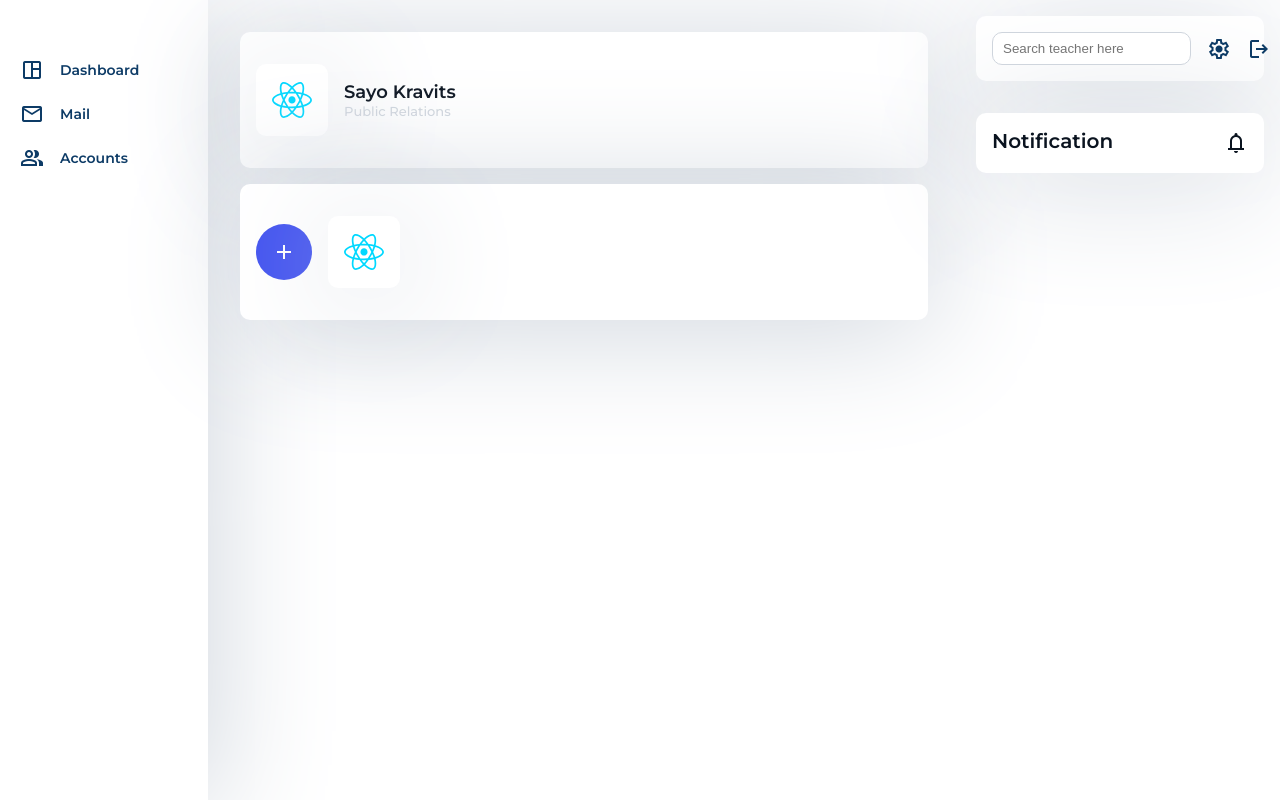
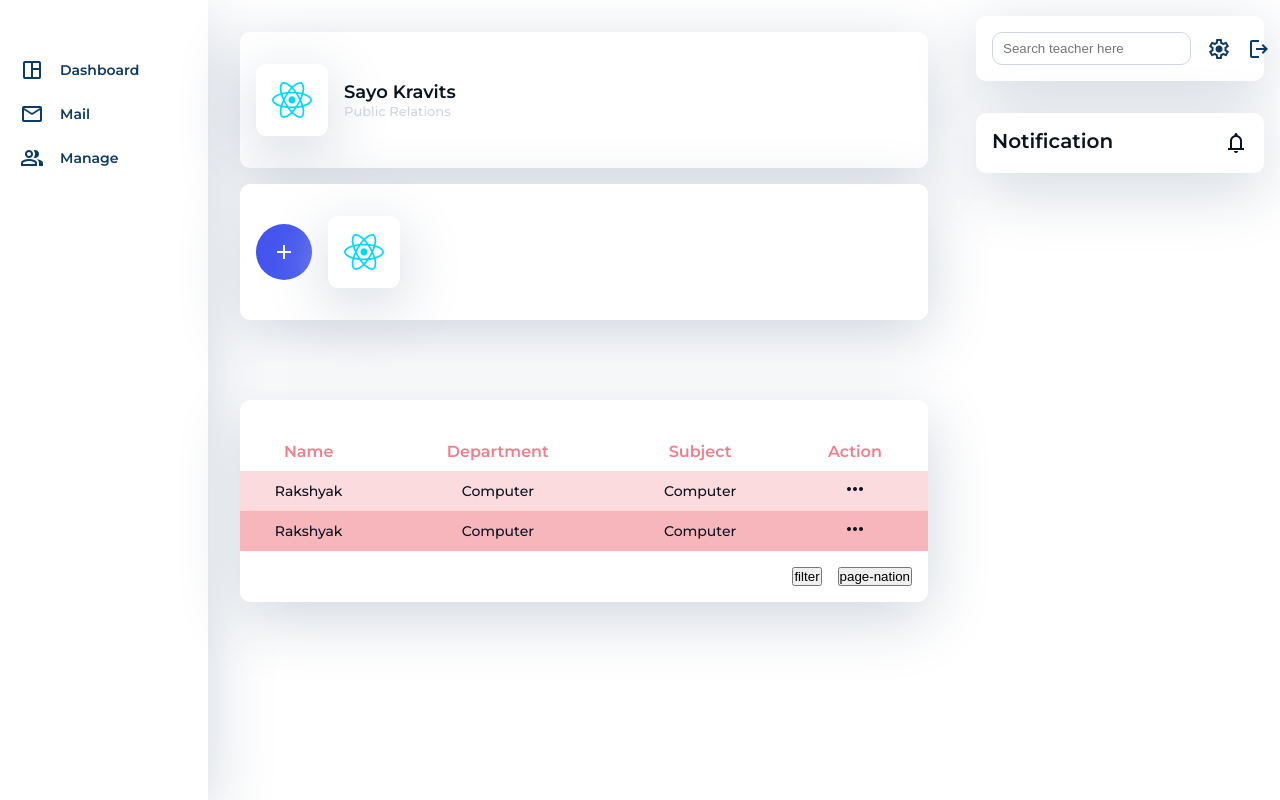
Before and after one commit to rakshyak-98/bookish-buddies, a React (Vite) app in the folder pwa/: page / in a window 1280 px wide. Built offline with nearby package versions, Linux system fonts and the light colour scheme.

Commit message:
table component

```diff
--- /dev/null
+++ b/pwa/src/components/DataTable.jsx
@@ -0,0 +1,61 @@
+import styled from "styled-components";
+import style from "./DataTable.module.css";
+
+const Table = styled.table`
+    width: 100%;
+    border-collapse: collapse;
+`;
+const Container = styled.div`
+    margin-top: 4rem;
+    border-radius: var(--border-radius);
+    background-color: var(--color-white);
+    box-shadow: var(--box-shadow);
+    padding: 2rem 0 0 0;
+`
+const TableController = styled.div`
+    padding: 1rem;
+    display: flex;
+    justify-content: flex-end;
+    gap: 1rem;
+`
+
+export default function DataTable() {
+    return (
+        <Container>
+            <Table>
+                <thead className={style.thead}>
+                    <th>Name</th>
+                    <th>Department</th>
+                    <th>Subject</th>
+                    <th>Action</th>
+                </thead>
+                <tbody className={style.tbody}>
+                    <tr>
+                        <td>Rakshyak</td>
+                        <td>Computer </td>
+                        <td>Computer</td>
+                        <td>
+                            <span className="material-symbols-outlined">
+                                more_horiz
+                            </span>
+                        </td>
+                    </tr>
+                    <tr>
+                        <td>Rakshyak</td>
+                        <td>Computer</td>
+                        <td>Computer</td>
+                        <td>
+                            <span className="material-symbols-outlined">
+                                more_horiz
+                            </span>
+                        </td>
+                    </tr>
+                </tbody>
+            </Table>
+            <TableController>
+                <button>filter</button>
+                <button>page-nation</button>
+            </TableController>
+        </Container>
+    );
+}
--- /dev/null
+++ b/pwa/src/components/DataTable.module.css
@@ -0,0 +1,31 @@
+.thead th{
+    padding: 10px;
+    color: var(--color-light-coral)
+}
+.tbody{
+    text-align: center;
+}
+.tbody{
+    margin-top: 2rem;
+}
+.tbody > tr:nth-child(odd){
+    background-color: var(--color-light-rose);
+}
+.tbody > tr:nth-child(even){
+    background-color: var(--color-carousel-pink);
+}
+
+.tbody td{
+    padding: 6px 0;
+    text-overflow: ellipsis;
+    white-space: nowrap;
+    max-width: 100px;
+    overflow-x: hidden;
+    font-size: 14px;
+}
+.tfoot{
+    padding: 1rem;
+    display: flex;
+    justify-content: space-between;
+
+}
--- a/pwa/src/components/Nav.jsx
+++ b/pwa/src/components/Nav.jsx
@@ -15,7 +15,7 @@ export default function Nav() {
             </a>
             <a href="#" className={style.option}>
                 <span className="material-symbols-outlined">group</span>
-                <h3>Accounts</h3>
+                <h3>Manage</h3>
             </a>
         </nav>
     );
--- a/pwa/src/index.css
+++ b/pwa/src/index.css
@@ -1,5 +1,6 @@
 :root {
   --color-red-pantone: #E63946;
+  --color-light-coral: #F17E8A;
   --color-rich-black: #0A131F;
   --color-yale-blue: #0D3B66;
   --color-honeydew: #F1FAEE;
@@ -8,10 +9,13 @@
   --color-gray: #CFD5DD;
   --color-ultramarine-blue: #4253f0;
   --color-soft-blue: #7869de;
+  --color-isabelline: #FAF5F0;
+  --color-light-rose: #FBDBDE;
+  --color-carousel-pink: #F6B6BC;
 
   --font-family-montserrat: 'Montserrat', sans-serif;
   --border-radius: 10px;
-  --box-shadow: 4px 10px 8rem var(--color-gray);
+  --box-shadow: 0 1rem 4rem var(--color-gray);
 }
 *{
   margin: 0;
--- a/pwa/src/pages/AdminProfile.jsx
+++ b/pwa/src/pages/AdminProfile.jsx
@@ -1,6 +1,7 @@
 import styled from "styled-components";
 import ProfilePicture from "../components/ProfilePicture";
 import imageDummy from "../assets/react.svg";
+import DataTable from "../components/DataTable";
 
 const Layout = styled.div`
     width: 100%;
@@ -67,6 +68,9 @@ export default function AdminProfile() {
                     <ProfilePicture imageUrl={imageDummy}/>
                 </RecentTeacherCreated>
             </Card>
+            <div>
+                <DataTable />
+            </div>
         </Layout>
     );
 }
```
Also changed, not shown: pwa/src/App.jsx (line endings or trailing spaces).
